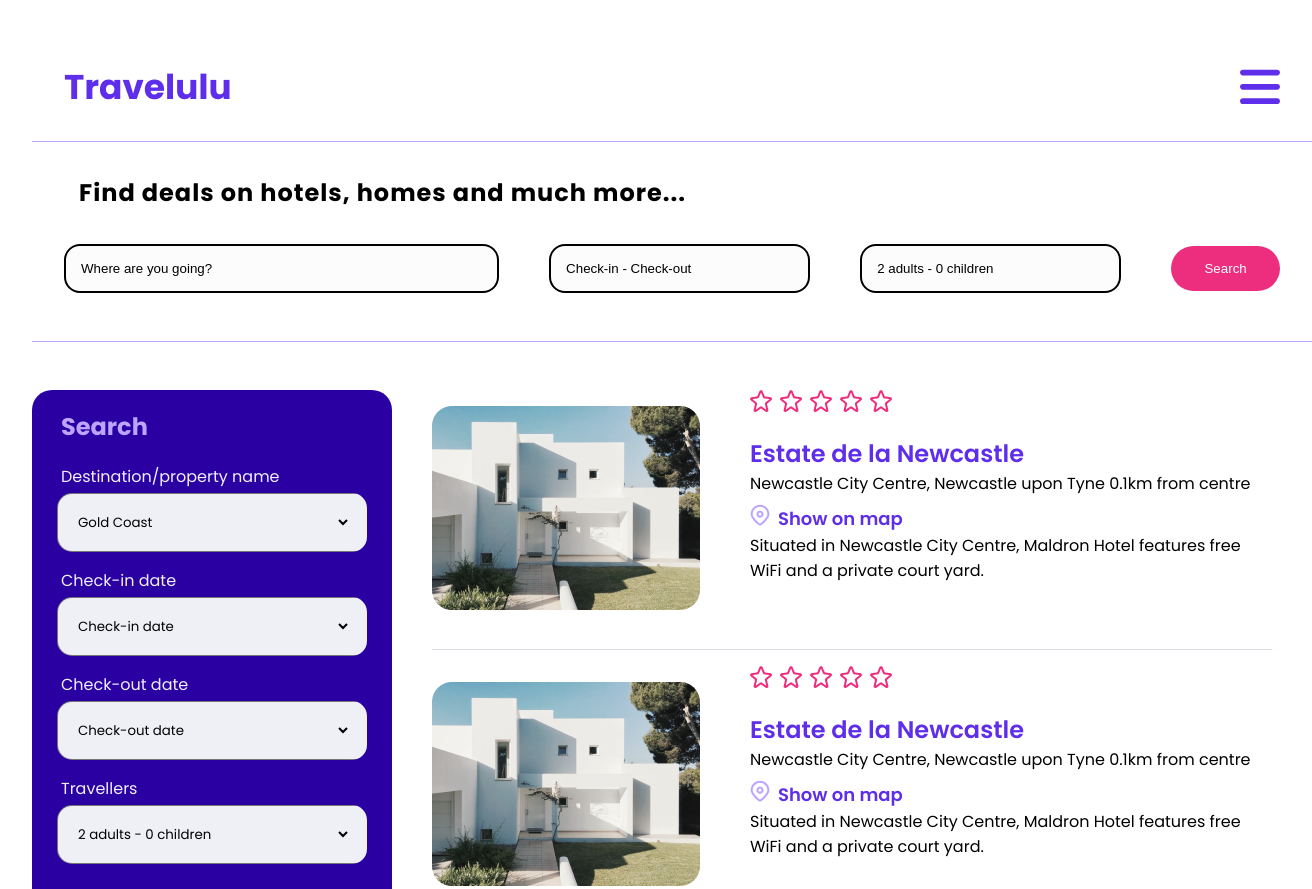
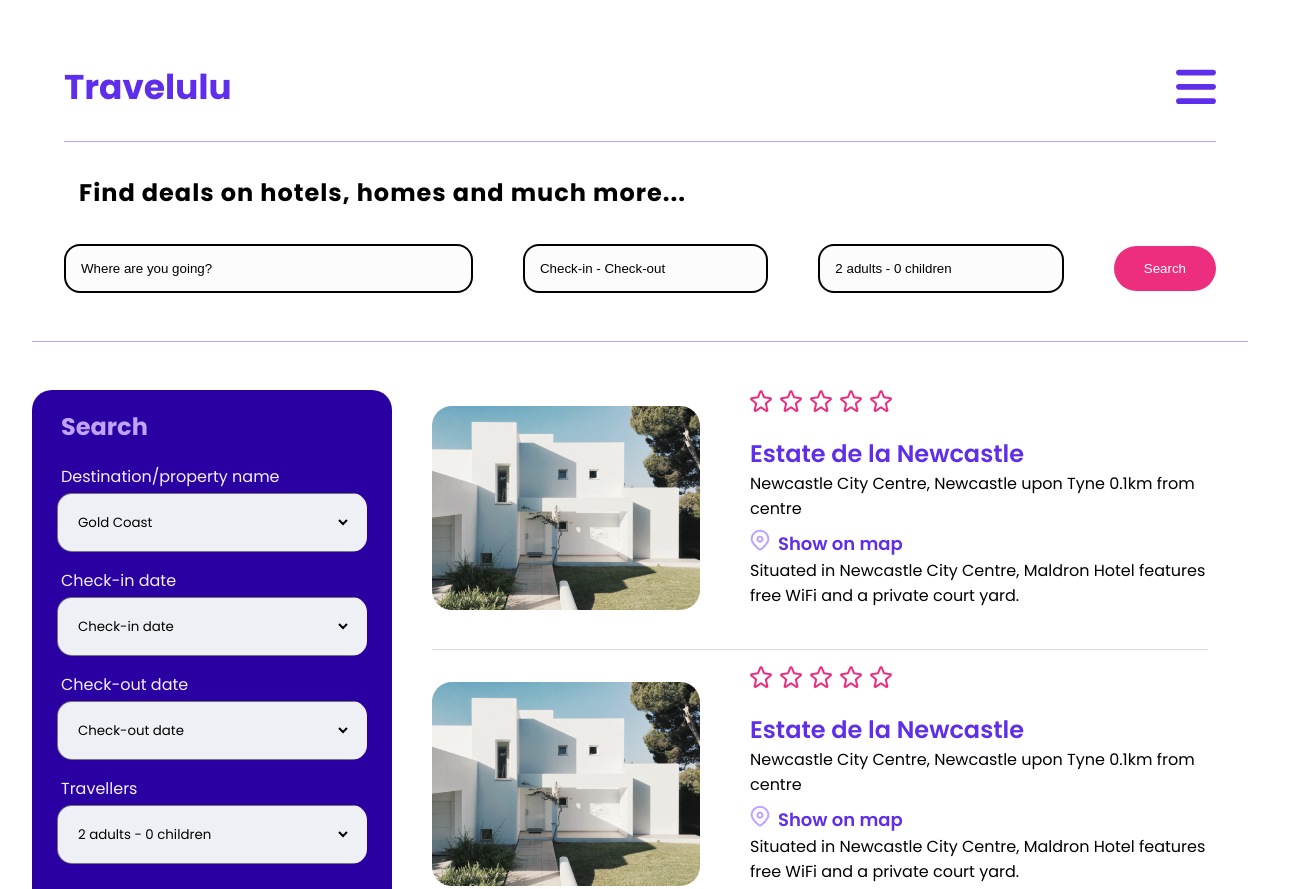
Before and after one commit to MiguelGarcia98GitHub/202210-W1CH5-miguel-yanira-patricia, a website: page index.html in a window 1280 px wide. Shown: the top 889 px of the page, 1312 px wide, since content can reach past the window. Drawn offline with Linux system fonts and the light colour scheme.

Commit message:
Fixed horizontal width issue with HTML

```diff
--- a/index.html
+++ b/index.html
@@ -13,7 +13,6 @@
         <title>Travelulu</title>
     </head>
     <body class="body__container">
-        <div>
         <header>
             <nav>
             <div>
@@ -546,7 +545,7 @@
             </p>
             </div>
         </footer>
-        </div>
+
     </body>
 </html>
 
--- a/sass/style.scss
+++ b/sass/style.scss
@@ -40,13 +40,10 @@
 }
 html,
 body {
-    margin: 0 auto;
     display: flex;
     flex-direction: column;
-    padding: 0;
     font-family: "Poppins", sans-serif;
     min-height: 100vh;
-    min-width: 100vw;
 }
 
 .body__container {
@@ -74,7 +71,7 @@
 
 .subline {
     margin-top: 1.5rem;
-    width: 100vw;
+    width: 100%;
     height: 1px;
     background-color: rgba(188, 164, 255, 1);
 }
```
Also changed, not shown: css/style.css, 1 other file.
